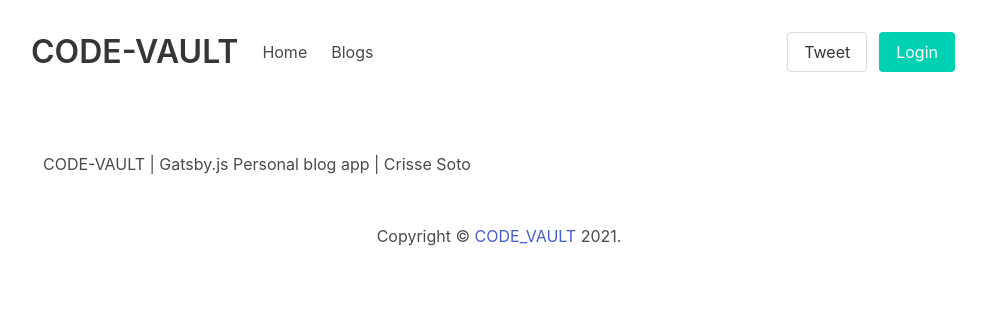
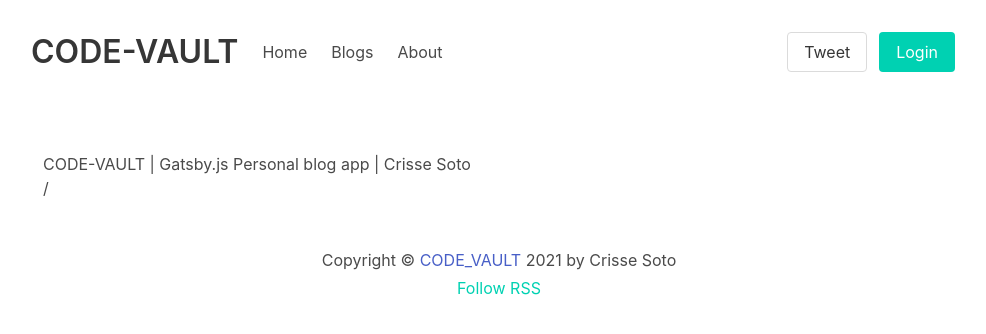
Before and after one commit to crissesoto/gatsby-blog-app, a Gatsby site: page /about in a window 1280 px wide. Shown: the whole page, without its empty margins (141-1127 px from the left). Built offline with nearby package versions, Linux system fonts and the light colour scheme; Gatsby itself is replaced by a stand-in of ours.

Commit message:
added rss feature and edit og:image url

```diff
--- a/gatsby-config.js
+++ b/gatsby-config.js
@@ -1,14 +1,26 @@
+require('dotenv').config({
+  path: `.env.${process.env.NODE_ENV}`
+})
+
+const rss = require("./utils/rss-options")
+
+
 module.exports = {
   siteMetadata: {
     siteUrl: "https://www.yourdomain.tld",
     title: "CODE-VAULT | Gatsby.js Personal blog app | Crisse Soto",
     description: "Blog app using Gatsby JS(Gatsby v3) framework, React/GraphQL and JAMStack architecture",
+    siteUrl: process.env.BASE_URL,
     body: {
       content:""
     }
   },
   plugins: [
     "gatsby-plugin-sass",
+    {
+      resolve: "gatsby-plugin-feed",
+      options: rss.options
+    },
     {
       resolve: `gatsby-source-filesystem`,
       options: {
--- a/package.json
+++ b/package.json
@@ -19,6 +19,7 @@
     "bulma": "^0.9.3",
     "gatsby": "^3.14.1",
     "gatsby-link": "^3.14.0",
+    "gatsby-plugin-feed": "^3.14.0",
     "gatsby-plugin-react-helmet": "^4.14.0",
     "gatsby-plugin-sass": "^4.14.0",
     "gatsby-react-router-scroll": "^4.14.0",
--- a/src/components/AppHeader.js
+++ b/src/components/AppHeader.js
@@ -34,6 +34,9 @@
           <Link className="navbar-item" to="/blogs">
             Blogs
           </Link>
+          <Link className="navbar-item" to="/about">
+            About
+          </Link>
         </div>
 
         <div className="navbar-end">
--- a/src/components/Footer.js
+++ b/src/components/Footer.js
@@ -9,7 +9,7 @@
         CODE_VAULT
       </Link>{' '}
       {new Date().getFullYear()}
-      {'.'}
+      {' by Crisse Soto'}
     </footer>
   );
 }
@@ -18,11 +18,20 @@
   return (
     <footer>
       <div className="p-5">
-        <nav className="level">
+        <nav className="level mb-1">
           <div className="level-item has-text-centered">
             <Copyright />
           </div>
         </nav>
+        <div className="has-text-centered">
+          <a
+          rel="noreferrer"
+          target="_blank"
+          href={`https://feedspot.com/infiniterss.php?q=site:${process.env.BASE_URL}/rss.xml`}
+          className="has-text-primary">
+          Follow RSS
+          </a>
+        </div>
       </div>
     </footer>
   );
--- a/src/components/Seo.js
+++ b/src/components/Seo.js
@@ -2,7 +2,7 @@
 import { Helmet } from "react-helmet"
 import { useStaticQuery, graphql } from "gatsby"
 
-export default function Seo({title, description}) {
+export default function Seo({title, description, image}) {
 
   const { site } = useStaticQuery(
     graphql`
@@ -19,6 +19,7 @@
 
   const defaultTitle = title ? `${title} | ${site.siteMetadata.title}` : site.siteMetadata?.title;
   const defaultDescription = description || site.siteMetadata?.description;
+  const defaultImage = image || "https://raw.githubusercontent.com/crissesoto/gatsby-blog-app/master/src/images/og.png"
 
   return (
     <Helmet
@@ -45,7 +46,7 @@
         },
         {
           name: "og:image",
-          content: "https://raw.githubusercontent.com/crissesoto/gatsby-blog-app/master/client/public/og.png"
+          content: defaultImage
         },
         {
           name: "twitter:card",
@@ -65,7 +66,7 @@
         },
         {
           name: "twitter:image",
-          content: "https://raw.githubusercontent.com/crissesoto/gatsby-blog-app/master/client/public/og.png"
+          content: defaultImage
         },
       ]}
     />
--- a/src/pages/about.js
+++ b/src/pages/about.js
@@ -11,6 +11,7 @@
         description="Learn more about CODE-VAULT personal Blog app project made with JAMStack architecture"
       />
       <h1>{data.site.siteMetadata.title}</h1>
+      <p>{process.env.BASE_URL}</p>
     </Layout>
   )
 }
--- a/src/templates/blog.js
+++ b/src/templates/blog.js
@@ -5,13 +5,14 @@
 import Seo from "./../components/Seo"
 
 export default function Blog({data}) {
-  const { html, frontmatter: {title, subtitle}} = data.markdownRemark
+  const { html, frontmatter: {title, subtitle, coverImage}} = data.markdownRemark
 
   return (
     <Layout>
       <Seo
         title={title}
         description={subtitle}
+        image={coverImage}
       />
       <h1>{title}</h1>
       <div className="blog-content">
@@ -28,6 +29,7 @@
       frontmatter {
         title
         subtitle
+        coverImage
       }
     }
   }
--- /dev/null
+++ b/utils/rss-options.js
@@ -0,0 +1,41 @@
+module.exports = {
+    options: {
+      feeds: [{
+        serialize: ({ query: { allMarkdownRemark } }) => {
+          return allMarkdownRemark.edges.map(({node}) => {
+
+            const url = `${process.env.BASE_URL}/blogs/${node.frontmatter.slug}`
+            return Object.assign({}, node.frontmatter, {
+              description: node.frontmatter.subtitle,
+              url,
+              guid: url,
+              custom_elements: [{ "content:encoded": node.html }],
+            })
+
+          })
+        },
+        query: `
+          {
+            allMarkdownRemark(
+              sort: { order: DESC, fields: [frontmatter___date] },
+            ) {
+              edges {
+                node {
+                  html
+                  frontmatter {
+                    title
+                    subtitle
+                    slug
+                    date
+                  }
+                }
+              }
+            }
+          }
+        `,
+        title: "CODE VAULT Blog",
+        output: "/rss.xml"
+        },
+      ]
+    }
+  }
```
Also changed, not shown: README.md, src/images/og.png (added), 2 other files.
